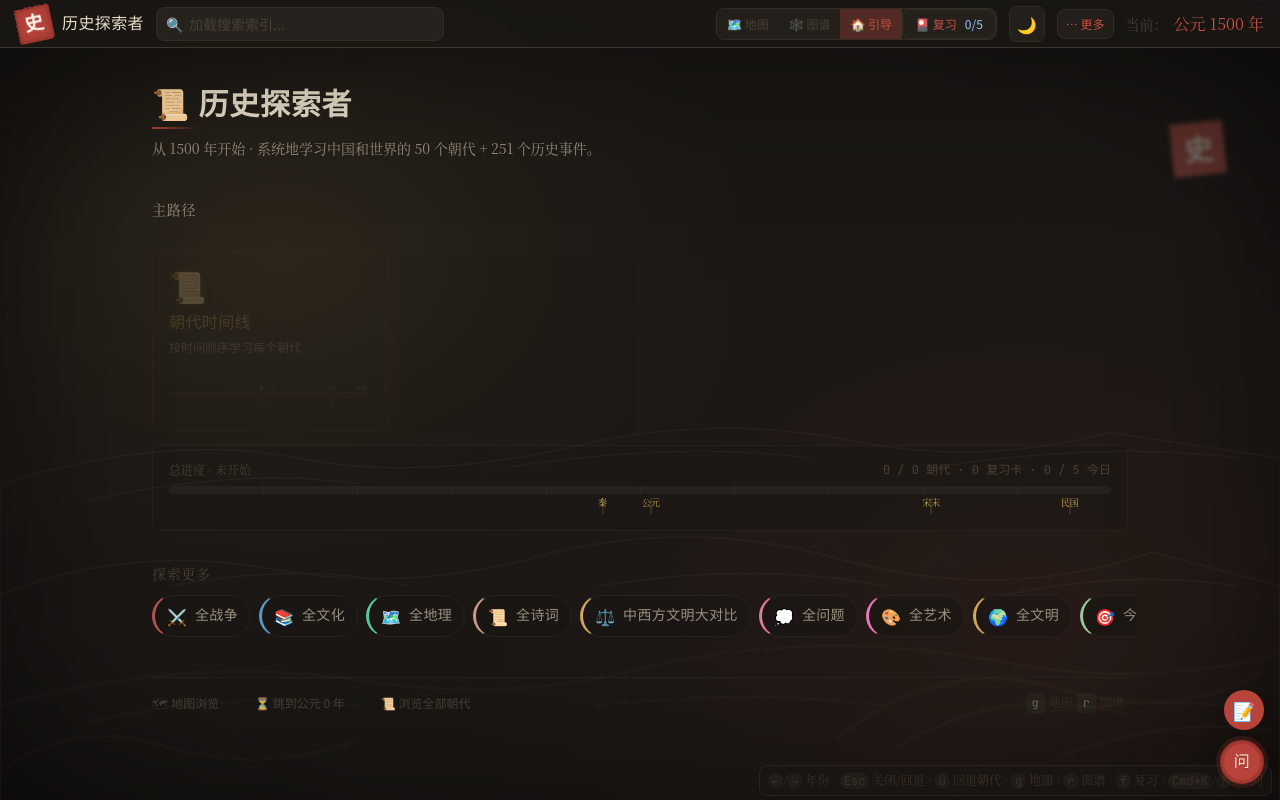
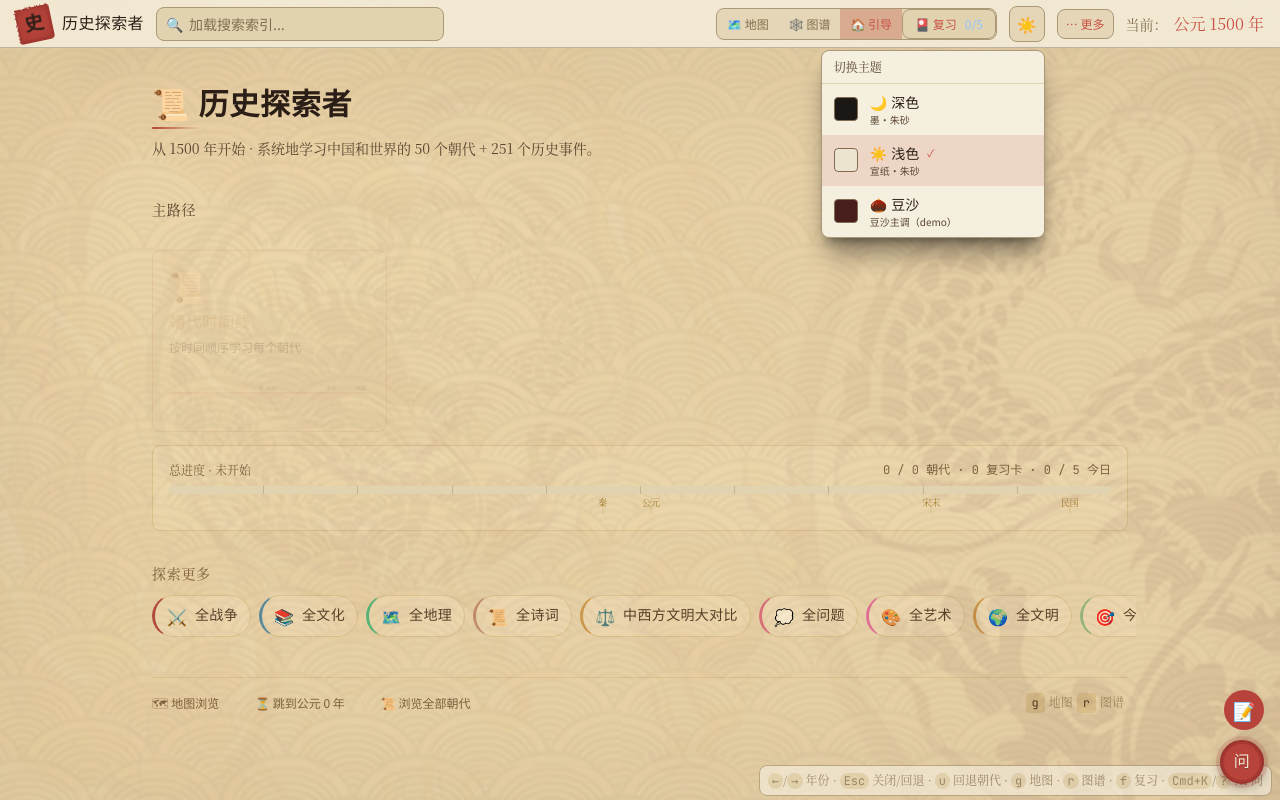
Before and after one commit to ww2wangwei/history-explorer, a React (Vite) app: page / in a window 1280 px wide. Both pictures are taken after a click on the button "☀️". Built offline with nearby package versions, Linux system fonts and the light colour scheme; a web font is replaced by a local one.

Commit message:
feat(theme): add dousha (bean paste) demo theme
Add 3rd theme option 'dousha' (#481e1c) for user review.

Includes CSS variables for data-theme=dousha and a dropdown ThemeToggle.

```diff
--- a/src/components/ThemeToggle.tsx
+++ b/src/components/ThemeToggle.tsx
@@ -1,28 +1,80 @@
-import { useThemeStore } from '@/store/useThemeStore'
+import { useState } from 'react'
+import { useThemeStore, type Theme } from '@/store/useThemeStore'
 import { audioEngine } from '@/utils/audioEngine'
 
 /**
- * 主题切换按钮 —— Header 右上角小图标
- * 深色 → 月亮；浅色 → 太阳
+ * 主题切换器 —— Header 右上角
+ *
+ * demo 阶段：3 选项 (深色 / 浅色 / 豆沙)
+ * - 深色 = 墨·朱砂（默认深色）
+ * - 浅色 = 宣纸·朱砂
+ * - 豆沙 = 豆沙色 #481e1c 主调（待用户评审）
  */
 export default function ThemeToggle() {
   const theme = useThemeStore(s => s.theme)
-  const toggle = useThemeStore(s => s.toggle)
-  const next = theme === 'dark' ? '浅色' : '深色'
+  const setTheme = useThemeStore(s => s.setTheme)
+  const [open, setOpen] = useState(false)
+
+  const currentIcon = theme === 'dark' ? '🌙' : theme === 'light' ? '☀️' : '🌰'
+  const currentLabel = theme === 'dark' ? '深色' : theme === 'light' ? '浅色' : '豆沙'
+
+  const options: { value: Theme; icon: string; label: string; swatch: string; desc: string }[] = [
+    { value: 'dark',   icon: '🌙', label: '深色', swatch: '#1a1714', desc: '墨·朱砂' },
+    { value: 'light',  icon: '☀️', label: '浅色', swatch: '#ede4cf', desc: '宣纸·朱砂' },
+    { value: 'dousha', icon: '🌰', label: '豆沙', swatch: '#481e1c', desc: '豆沙主调（demo）' },
+  ]
+
+  return (
+    <div className="relative">
+      <button
+        type="button"
+        onClick={() => { audioEngine.playClick(); setOpen(o => !o) }}
+        className="shrink-0 w-9 h-9 rounded-lg border border-ink-600 bg-ink-700/80 hover:bg-vermilion-500/30 hover:border-vermilion-500/40 text-vermilion-300 flex items-center justify-center transition-colors"
+        title={`当前：${currentLabel}`}
+        aria-label={`当前主题：${currentLabel}`}
+      >
+        <span className="text-base leading-none">{currentIcon}</span>
+      </button>
+
+      {open && (
+        <>
+          <div className="fixed inset-0 z-40" onClick={() => setOpen(false)} />
+          <div className="absolute right-0 top-11 z-50 w-56 rounded-lg border border-ink-600 bg-ink-800 shadow-xl shadow-black/40 overflow-hidden">
+            <div className="px-3 py-2 text-xs text-ink-300 border-b border-ink-700">
+              切换主题
+            </div>
+            {options.map(opt => {
+              const active = opt.value === theme
               return (
                 <button
+                  key={opt.value}
                   type="button"
                   onClick={() => {
                     audioEngine.playClick()
-        toggle()
+                    setTheme(opt.value)
+                    setOpen(false)
                   }}
-      className="shrink-0 w-9 h-9 rounded-lg border border-ink-600 bg-ink-700/80 hover:bg-vermilion-500/30 hover:border-vermilion-500/40 text-vermilion-300 flex items-center justify-center transition-colors"
-      title={`切换到${next}主题`}
-      aria-label={`当前主题：${theme === 'dark' ? '深色' : '浅色'}，点击切换到${next}`}
+                  className={`w-full px-3 py-2 flex items-center gap-3 hover:bg-ink-700/60 transition-colors text-left ${active ? 'bg-vermilion-500/15' : ''}`}
                 >
-      <span className="text-base leading-none">
-        {theme === 'dark' ? '🌙' : '☀️'}
+                  <span
+                    className="w-6 h-6 rounded border border-ink-500 shrink-0"
+                    style={{ backgroundColor: opt.swatch }}
+                    aria-hidden
+                  />
+                  <span className="flex-1 min-w-0">
+                    <div className="text-sm text-ink-100 flex items-center gap-1">
+                      <span>{opt.icon}</span>
+                      <span>{opt.label}</span>
+                      {active && <span className="text-[10px] text-vermilion-300 ml-1">✓</span>}
+                    </div>
+                    <div className="text-[10px] text-ink-400 truncate">{opt.desc}</div>
                   </span>
                 </button>
               )
+            })}
+          </div>
+        </>
+      )}
+    </div>
+  )
 }
--- a/src/index.css
+++ b/src/index.css
@@ -96,6 +96,53 @@
   --reformer-rgb:   160 124 40;
   --explorer-rgb:   60 110 156;
   --religious-rgb:  170 110 90;
+}
+
+/* ============================================
+   🌰 豆沙主题 (demo) — 豆沙色 #481e1c 作主色调
+   ============================================ */
+:root[data-theme="dousha"] {
+  /* 背景层：以豆沙色为主色调逐层提亮 */
+  --bg-page-rgb:    72 30 28;        /* 豆沙 #481e1c */
+  --bg-surface-rgb: 96 44 38;        /* 比豆沙稍亮 */
+  --bg-card-rgb:    124 62 50;       /* 卡片：浅一档 */
+  --bg-elevated-rgb:148 80 64;       /* 浮层：再浅 */
+  --bg-raised-rgb:  110 54 44;
+
+  /* 文字层：暖白 */
+  --text-primary-rgb: 248 232 218;   /* 暖白（豆沙底上对比度佳） */
+  --text-secondary-rgb: 218 188 162;
+  --text-faint-rgb:    175 142 116;
+  --text-parchment-rgb: 253 245 230;
+
+  /* 边框 / 分隔：偏暖 */
+  --border-rgb:     140 78 60;
+  --border-strong-rgb: 178 110 86;
+  --hairline-rgb:   96 56 46;
+
+  /* 强调色：暖金（与豆沙协调） */
+  --vermilion-rgb:  220 110 80;      /* 比朱砂更亮，适配暖底 */
+  --vermilion-2-rgb: 232 130 96;
+  --vermilion-3-rgb: 196 90 66;
+  --vermilion-tint-rgb: 240 168 144;
+  --gold-rgb:       224 178 96;      /* 浅金 */
+  --gold-deep-rgb:  196 148 64;
+
+  /* 语义色 */
+  --success-rgb:    120 200 130;
+  --danger-rgb:     232 110 90;
+  --warning-rgb:    240 180 88;
+  --info-rgb:       130 170 210;
+
+  /* 角色色（调整适配暖底） */
+  --politician-rgb: 224 178 96;
+  --military-rgb:   220 110 80;
+  --thinker-rgb:    180 142 200;
+  --literati-rgb:   130 170 210;
+  --scientist-rgb:  120 200 130;
+  --reformer-rgb:   224 178 96;
+  --explorer-rgb:   130 162 210;
+  --religious-rgb:  220 168 144;
 }
 
 /* ============================================
--- a/src/store/useThemeStore.ts
+++ b/src/store/useThemeStore.ts
@@ -1,13 +1,13 @@
 import { create } from 'zustand'
 
-export type Theme = 'light' | 'dark'
+export type Theme = 'light' | 'dark' | 'dousha'
 
 const STORAGE_KEY = 'history-explorer:theme'
 
 function readStoredTheme(): Theme | null {
   if (typeof window === 'undefined') return null
   const v = window.localStorage.getItem(STORAGE_KEY)
-  if (v === 'light' || v === 'dark') return v
+  if (v === 'light' || v === 'dark' || v === 'dousha') return v
   return null
 }
 
--- a/tailwind.config.js
+++ b/tailwind.config.js
@@ -68,6 +68,19 @@ export default {
           600: 'rgb(var(--gold-deep-rgb) / <alpha-value>)',
           700: 'rgb(var(--gold-deep-rgb) / <alpha-value>)',
           800: 'rgb(var(--gold-deep-rgb) / <alpha-value>)',
+        },
+        // 🌰 豆沙色（固定色板 — 不跟主题切换；为未来永久固定色准备）
+        dousha: {
+          50:  '#faf3ee',  /* 米豆沙 */
+          100: '#efd9c9',
+          200: '#d9b09c',
+          300: '#bf8a72',
+          400: '#9a624c',
+          500: '#7a4232',  /* 浅豆沙 */
+          600: '#5d2e23',
+          700: '#481e1c',  /* 豆沙（主色） */
+          800: '#341713',
+          900: '#220f0d',  /* 深豆沙 */
         },
         // 语义色（主题感知）
         success: 'rgb(var(--success-rgb) / <alpha-value>)',
```
Lines whose indentation alone changed are shown as unchanged.
